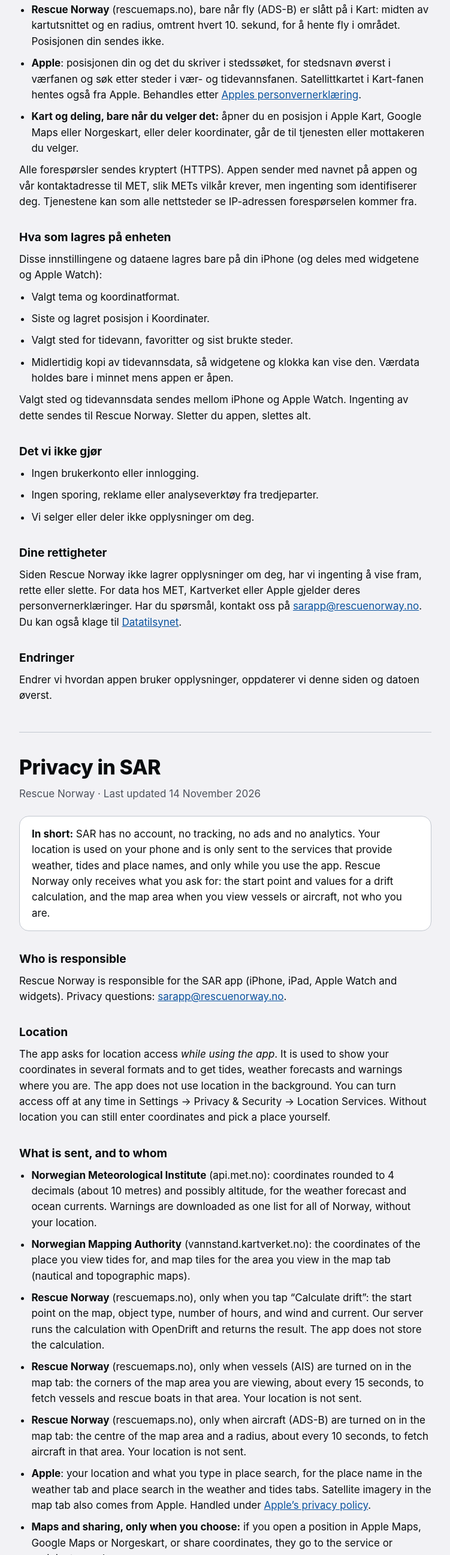
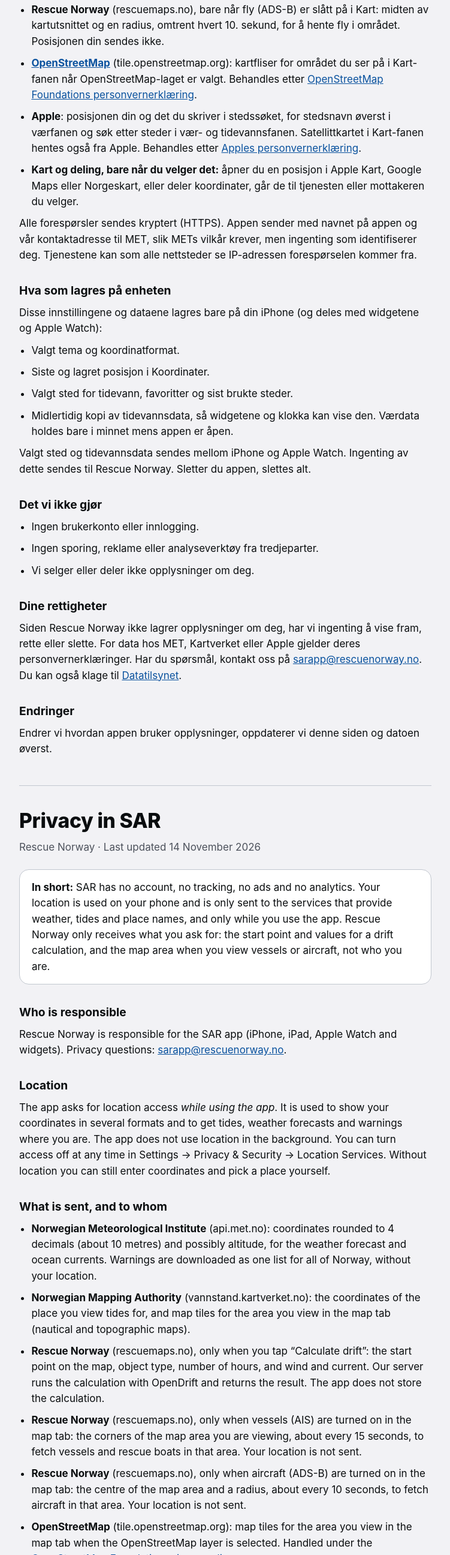
Before and after one commit to RN-trugrand/sar-app-side, a plain HTML site: page personvern.html in a window 1280 px wide. Shown: the part 1072-3664 px from the top of the page at 60% size, without its empty margins (264-1015 px from the left). Drawn offline with Linux system fonts and the light colour scheme.

Commit message:
Personvern: kartfliser fra OpenStreetMap
Co-Authored-By: Claude Opus 5.5 <noreply@anthropic.com>

```diff
--- a/personvern.html
+++ b/personvern.html
@@ -76,6 +76,9 @@ Uten posisjon kan du fortsatt skrive inn koordinater og velge sted selv.</p>
   din sendes ikke.</li>
   <li><strong>Rescue Norway</strong> (rescuemaps.no), bare når fly (ADS-B) er slått på i Kart: midten av
   kartutsnittet og en radius, omtrent hvert 10. sekund, for å hente fly i området. Posisjonen din sendes ikke.</li>
+  <li><strong><a href="https://www.openstreetmap.org/">OpenStreetMap</a></strong> (tile.openstreetmap.org): kartfliser
+  for området du ser på i Kart-fanen når OpenStreetMap-laget er valgt. Behandles etter
+  <a href="https://osmfoundation.org/wiki/Privacy_Policy">OpenStreetMap Foundations personvernerklæring</a>.</li>
   <li><strong>Apple</strong>: posisjonen din og det du skriver i stedssøket, for stedsnavn øverst i værfanen og søk
   etter steder i vær- og tidevannsfanen. Satellittkartet i Kart-fanen hentes også fra Apple. Behandles etter <a href="https://www.apple.com/legal/privacy/">Apples
   personvernerklæring</a>.</li>
@@ -152,6 +155,9 @@ Without location you can still enter coordinates and pick a place yourself.</p>
   <li><strong>Rescue Norway</strong> (rescuemaps.no), only when aircraft (ADS-B) are turned on in the map tab: the
   centre of the map area and a radius, about every 10 seconds, to fetch aircraft in that area. Your location is not
   sent.</li>
+  <li><strong>OpenStreetMap</strong> (tile.openstreetmap.org): map tiles for the area you view in the map tab when the
+  OpenStreetMap layer is selected. Handled under the
+  <a href="https://osmfoundation.org/wiki/Privacy_Policy">OpenStreetMap Foundation privacy policy</a>.</li>
   <li><strong>Apple</strong>: your location and what you type in place search, for the place name in the weather tab
   and place search in the weather and tides tabs. Satellite imagery in the map tab also comes from Apple. Handled under <a href="https://www.apple.com/legal/privacy/">Apple’s privacy
   policy</a>.</li>
```
